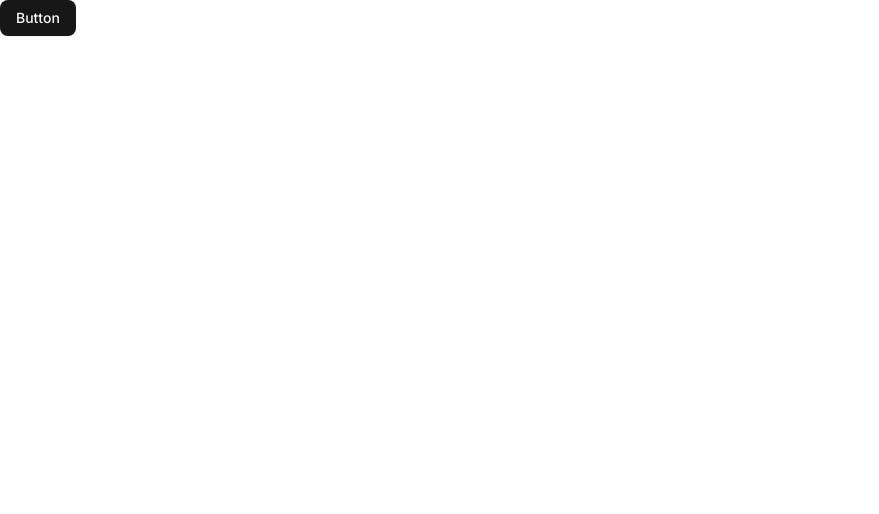
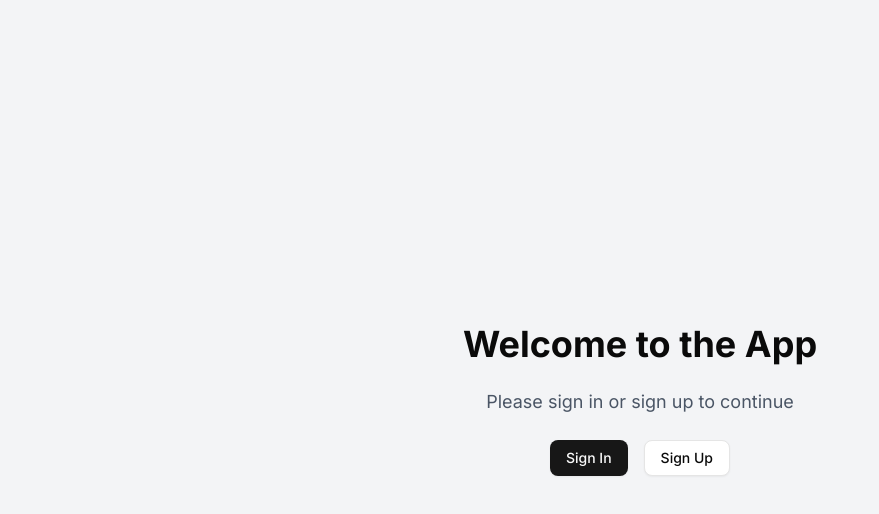
Before and after one commit to sharansyrax/AiMockInterviewPrep, a Next.js app: page / in a window 1280 px wide. Shown: the top 514 px of the page, without its empty margins (0-879 px from the left). Built offline with nearby package versions, Linux system fonts and the light colour scheme.

Commit message:
Add home page with sign-in/sign-up navigation

```diff
--- a/app/page.js
+++ b/app/page.js
@@ -1,5 +1,22 @@
+"use client"
+import Link from "next/link"
 import { Button } from "@/components/ui/button"
 
 export default function Home() {
-  return <Button>Button</Button>
+  return (
+    <div className="min-h-screen flex flex-col items-center justify-center bg-gray-100 gap-6">
+      <h1 className="text-4xl font-bold">Welcome to the App</h1>
+      <p className="text-lg text-gray-600">
+        Please sign in or sign up to continue
+      </p>
+      <div className="flex gap-4">
+        <Link href="/sign-in">
+          <Button>Sign In</Button>
+        </Link>
+        <Link href="/sign-up">
+          <Button variant="outline">Sign Up</Button>
+        </Link>
+      </div>
+    </div>
+  )
 }
```
